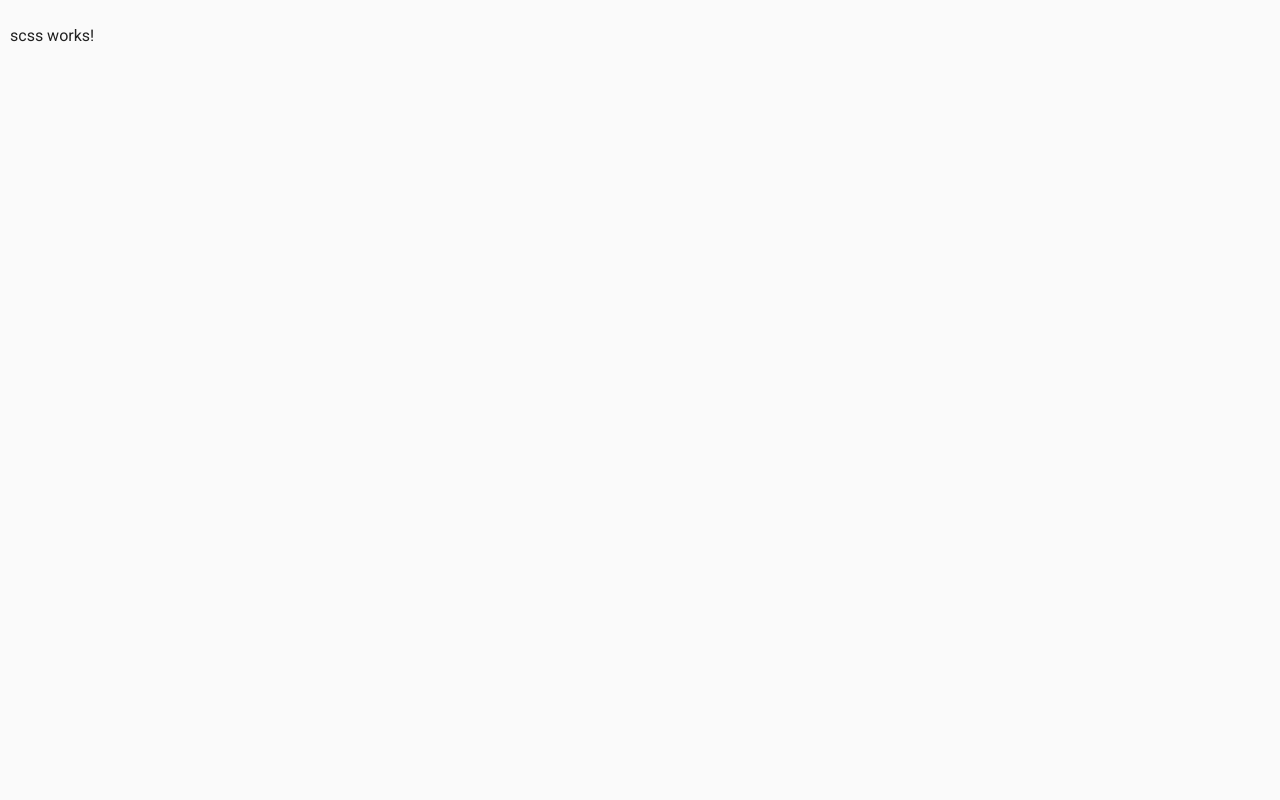
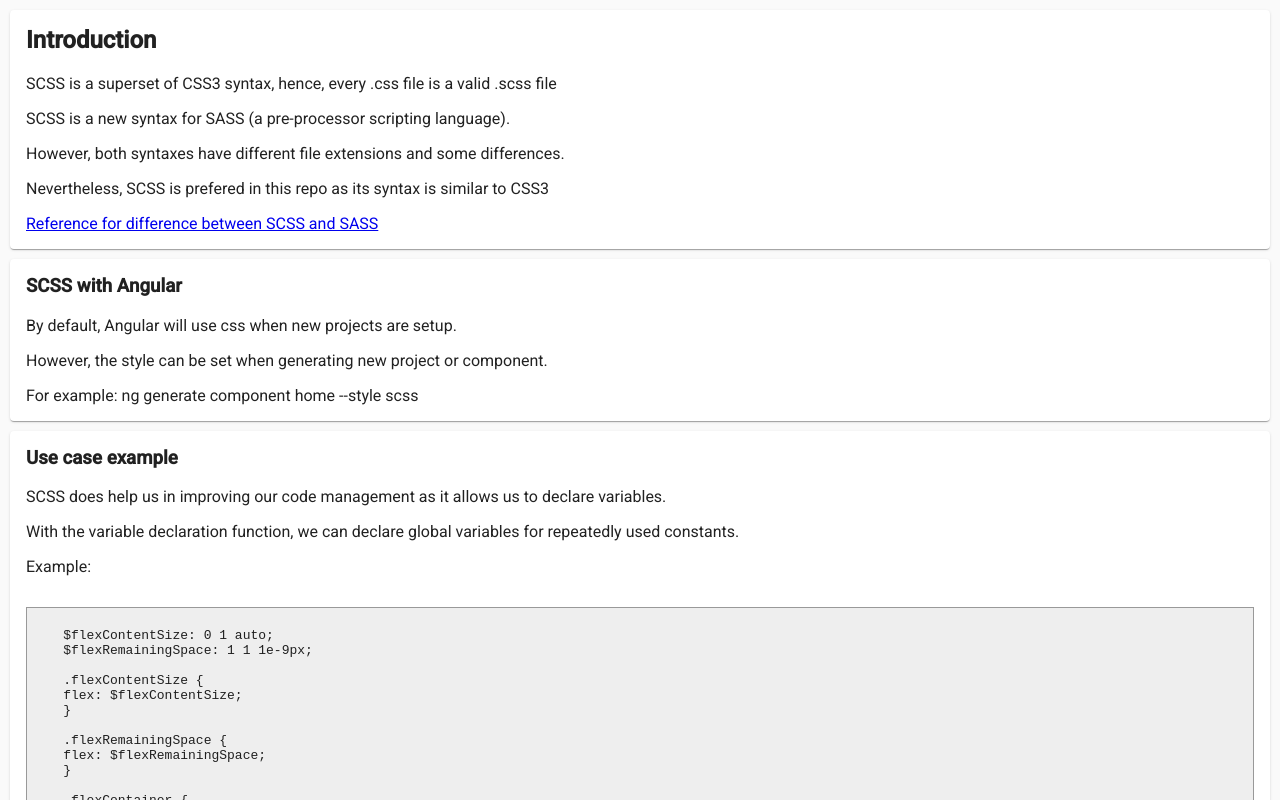
Before and after one commit to TKA-Andrew/angularTutorialTemplate, an Angular app: page /scss in a window 1280 px wide. Built offline with nearby package versions, Linux system fonts and the light colour scheme.

Commit message:
updated scss component content

```diff
--- a/src/app/main-contents/documentation/scss/scss.component.html
+++ b/src/app/main-contents/documentation/scss/scss.component.html
@@ -1 +1,42 @@
-<p>scss works!</p>
+<div fxLayout="column" fxLayoutGap="10px">
+    <mat-card>
+        <h2>Introduction</h2>
+        <p>SCSS is a superset of CSS3 syntax, hence, every .css file is a valid .scss file</p>
+        <p>SCSS is a new syntax for SASS (a pre-processor scripting language).</p>
+        <p>However, both syntaxes have different file extensions and some differences.</p>
+        <p>Nevertheless, SCSS is prefered in this repo as its syntax is similar to CSS3</p>
+        <a href="https://www.geeksforgeeks.org/what-is-the-difference-between-scss-and-sass/">Reference for difference between SCSS and SASS</a>
+    </mat-card>
+    <mat-card>
+        <h3>SCSS with Angular</h3>
+        <p>By default, Angular will use css when new projects are setup.</p>
+        <p>However, the style can be set when generating new project or component.</p>
+        <p>For example: ng generate component home --style scss</p>
+    </mat-card>
+    <mat-card>
+        <h3>Use case example</h3>
+        <p>SCSS does help us in improving our code management as it allows us to declare variables.</p>
+        <p>With the variable declaration function, we can declare global variables for repeatedly used constants.</p>
+        <p>Example:</p>
+        <pre>
+            <code>
+    $flexContentSize: 0 1 auto;
+    $flexRemainingSpace: 1 1 1e-9px;
+
+    .flexContentSize &#123;
+    flex: $flexContentSize;
+    }
+
+    .flexRemainingSpace &#123;
+    flex: $flexRemainingSpace;
+    }
+
+    .flexContainer &#123;
+    height: 100%;
+    display: flex;
+    flex-flow: column;
+    }
+            </code>
+        </pre>
+    </mat-card>
+</div>
--- a/src/styles.scss
+++ b/src/styles.scss
@@ -1,5 +1,4 @@
 /* You can add global styles to this file, and also import other style files */
-$voneThemeColour: #1a237e;
 $flexContentSize: 0 1 auto;
 $flexRemainingSpace: 1 1 1e-9px;
 
```
